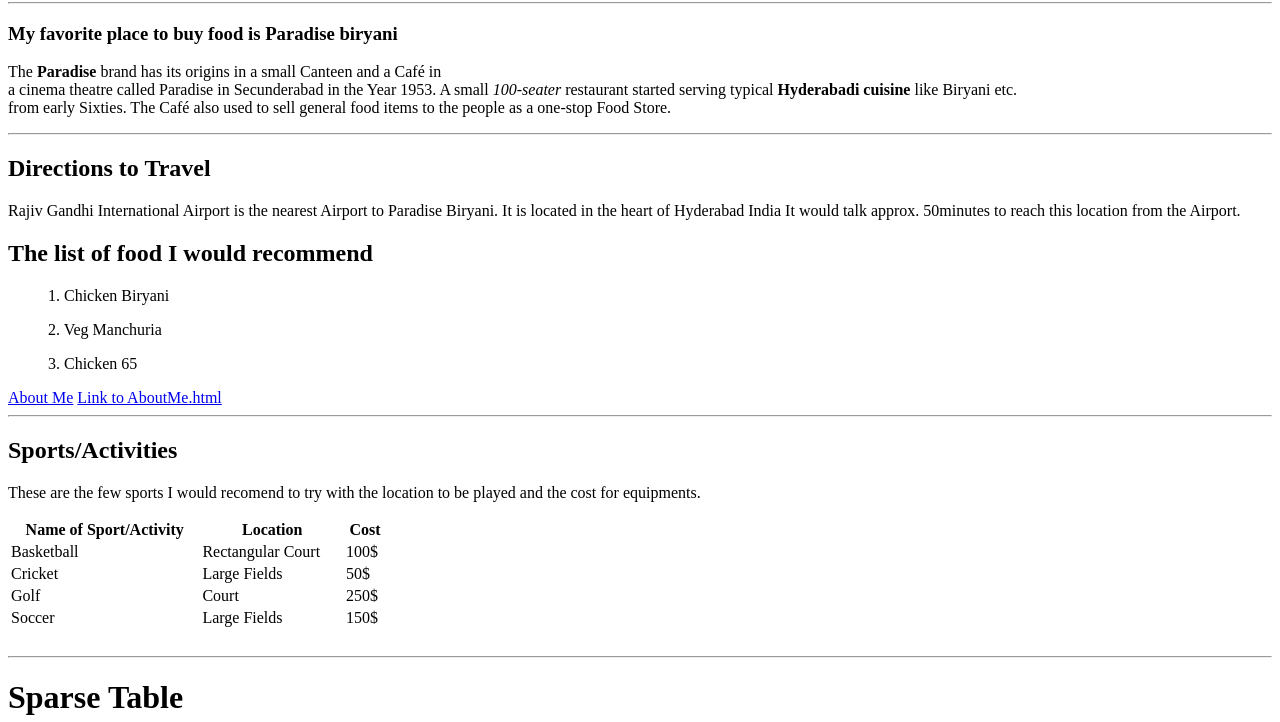
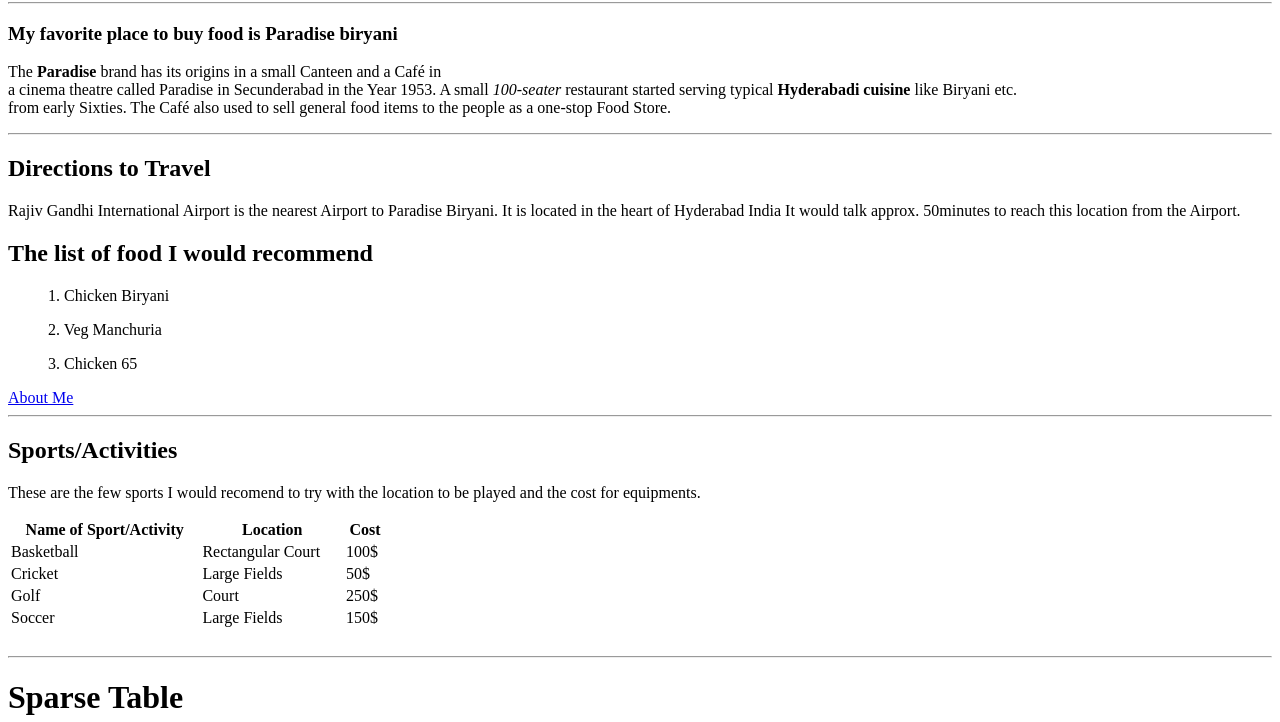
Before and after one commit to 44-563-Web-Apps-S22/webapps-s22-assignment-3-Madhuri221998, a plain HTML site: page index.html in a window 1280 px wide. Shown: the part 78-800 px from the top of the page. Drawn offline with Linux system fonts and the light colour scheme.

Commit message:
made changes at the local repo

```diff
--- a/index.html
+++ b/index.html
@@ -25,7 +25,6 @@
 <ul>3. Chicken 65</ul>
 
 <a href="AboutMe.html"> About Me</a>
-<a href="file:///C:/Users/s547043/Documents/GitHub/webapps-s22-assignment-3-Madhuri221998/AboutMe.html">Link to AboutMe.html</a>
 
 <hr>
 <h2>Sports/Activities</h2>
```
